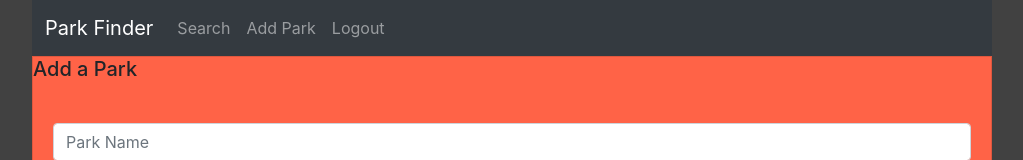
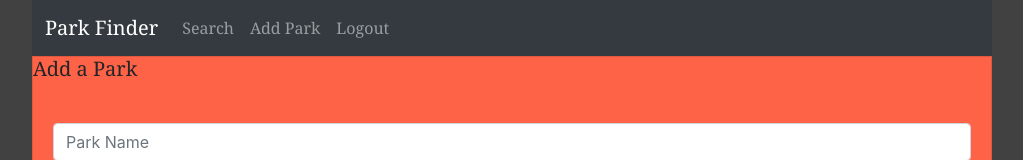
Before and after one commit to Nathan-Rosenboom/Park-Finder, a React (Create React App) app in the folder client/: page /create in a window 1280 px wide. Shown: the top 160 px of the page, without its empty margins (128-1151 px from the left). Built offline with nearby package versions, Linux system fonts and the light colour scheme; no server answers.

Commit message:
Added styling

```diff
--- a/client/src/containers/search/ParkItem.css
+++ b/client/src/containers/search/ParkItem.css
@@ -26,6 +26,9 @@
   padding-right: 10px;
 }
 
+.card-title {
+  font-family: Cambria, Cochin, Georgia, Times, 'Times New Roman', serif;
+}
 p {
   margin-bottom: 0.25rem;
 }
--- a/client/src/containers/search/ParkModal.css
+++ b/client/src/containers/search/ParkModal.css
@@ -1,8 +1,11 @@
 .modalHeader {
     background-color: #343a40;
-    color: white;
+    color: white
 }
 
+.modal-title {
+    font-family: Cambria, Cochin, Georgia, Times, 'Times New Roman', serif;
+}
 .modalBody {
     background-color: tomato;
 }
--- a/client/src/pages/layout/private/Navbar.css
+++ b/client/src/pages/layout/private/Navbar.css
@@ -1,3 +1,6 @@
+a {
+    font-family: Cambria, Cochin, Georgia, Times, 'Times New Roman', serif
+}
 .topNav{
     padding: 8px 13px!important;
     width: 75vw;
```
